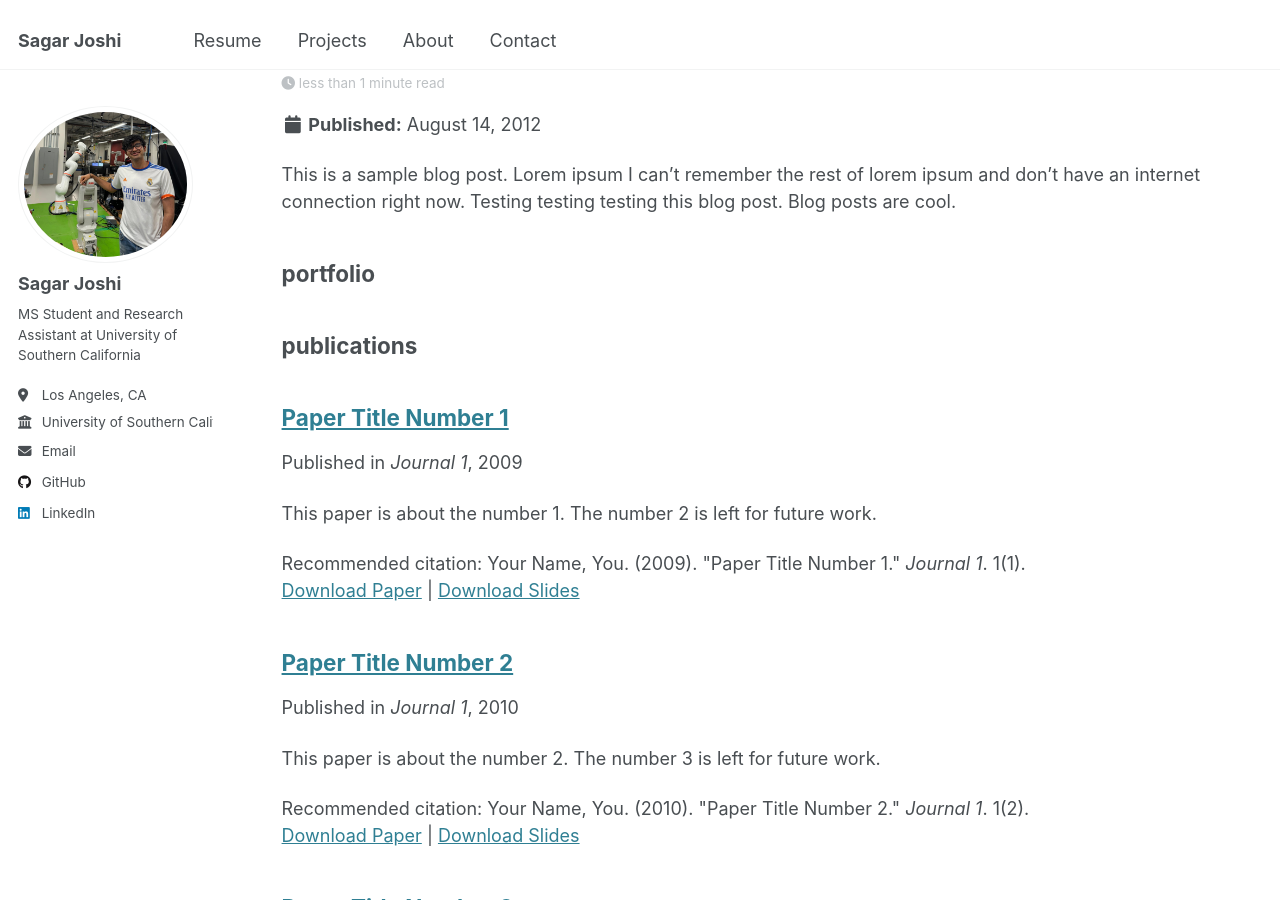
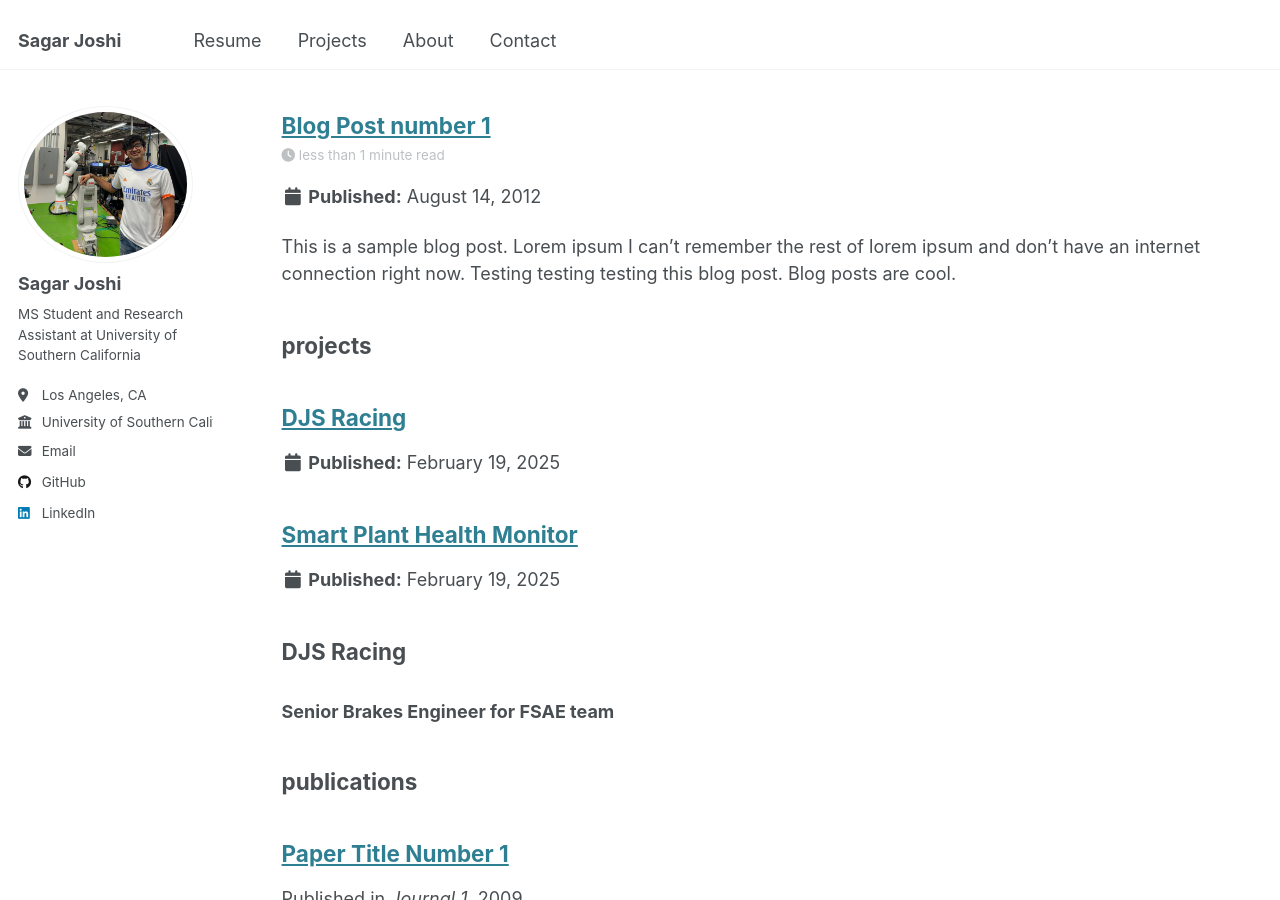
Before and after one commit to SagarJoshi73249/SagarJoshi73249.github.io, a Jekyll site: the page built from _pages/sitemap.md, in a window 1280 px wide and 900 px high, scrolled down 2532 px. Built offline with Jekyll 4.4.1, drawn with Linux system fonts in a browser that asks for light colours.

Commit message:
projects.md

```diff
--- a/_config.yml
+++ b/_config.yml
@@ -219,7 +219,7 @@ collections:
   publications:
     output: true
     permalink: /:collection/:path/
-  portfolio:
+  projects:
     output: true
     permalink: /:collection/:path/
   talks:
--- a/_pages/projects.html
+++ /dev/null
@@ -1,350 +0,0 @@
----
-layout: archive
-title: ""
-permalink: /projects/
-author_profile: true
----
-
-
-
-<!DOCTYPE html>
-<html lang="en">
-<head>
-    <meta charset="UTF-8">
-    <meta name="viewport" content="width=device-width, initial-scale=1.0">
-    <title>Projects</title>
-    <style>
-        :root {
-            --primary-color: #333;
-            --secondary-color: #666;
-            --light-bg: #f8f9fa;
-            --dark-bg: #222;
-            --card-shadow: 0 4px 6px rgba(0,0,0,0.1);
-            --card-hover-shadow: 0 10px 15px rgba(0,0,0,0.15);
-            --transition-speed: 0.3s;
-        }
-
-        body {
-            font-family: 'Roboto', 'Helvetica Neue', Arial, sans-serif;
-            line-height: 1.6;
-            color: #333;
-            background-color: #fff;
-            margin: 0;
-            padding: 0;
-        }
-
-        .container {
-            max-width: 1200px;
-            margin: 0 auto;
-            padding: 0 20px;
-        }
-
-        header {
-            background-color: var(--dark-bg);
-            color: white;
-            padding: 60px 0 30px;
-            text-align: center;
-            position: relative;
-        }
-
-        header::after {
-            content: '';
-            position: absolute;
-            bottom: 0;
-            left: 0;
-            width: 100%;
-            height: 4px;
-            background: #444;
-        }
-
-        h1 {
-            font-size: 2.5rem;
-            margin-bottom: 10px;
-        }
-
-        .subtitle {
-            font-size: 1.1rem;
-            opacity: 0.8;
-            max-width: 700px;
-            margin: 0 auto 20px;
-        }
-
-        .card-container {
-            display: grid;
-            grid-template-columns: repeat(auto-fill, minmax(350px, 1fr));
-            gap: 30px;
-            margin: 50px 0 60px;
-        }
-
-        .card {
-            background-color: white;
-            border-radius: 8px;
-            overflow: hidden;
-            box-shadow: var(--card-shadow);
-            transition: transform var(--transition-speed), box-shadow var(--transition-speed);
-            cursor: pointer;
-            height: 100%;
-            display: flex;
-            flex-direction: column;
-        }
-
-        .card:hover {
-            transform: translateY(-5px);
-            box-shadow: var(--card-hover-shadow);
-        }
-
-        .card-image {
-            height: 200px;
-            overflow: hidden;
-        }
-
-        .card-image img {
-            width: 100%;
-            height: 100%;
-            object-fit: cover;
-            transition: transform 0.5s ease;
-        }
-
-        .card:hover .card-image img {
-            transform: scale(1.05);
-        }
-
-        .card-content {
-            padding: 25px;
-            flex-grow: 1;
-            display: flex;
-            flex-direction: column;
-        }
-
-        .card-title {
-            font-size: 1.3rem;
-            margin-top: 0;
-            margin-bottom: 15px;
-            color: var(--dark-bg);
-        }
-
-        .card-description {
-            color: var(--secondary-color);
-            margin-bottom: 20px;
-            flex-grow: 1;
-        }
-
-        .card-tags {
-            display: flex;
-            flex-wrap: wrap;
-            gap: 6px;
-            margin-top: auto;
-        }
-
-        .card-tag {
-            font-size: 0.7rem;
-            background-color: var(--light-bg);
-            color: var(--secondary-color);
-            padding: 4px 10px;
-            border-radius: 50px;
-        }
-
-        .project-link {
-            display: inline-block;
-            margin-top: 15px;
-            color: #000;
-            text-decoration: none;
-            font-weight: 500;
-            font-size: 0.9rem;
-            transition: color var(--transition-speed);
-        }
-
-        .project-link:hover {
-            color: #555;
-        }
-
-        @media (max-width: 768px) {
-            .card-container {
-                grid-template-columns: repeat(auto-fill, minmax(300px, 1fr));
-            }
-        }
-
-        @media (max-width: 576px) {
-            .card-container {
-                grid-template-columns: 1fr;
-            }
-
-            h1 {
-                font-size: 2rem;
-            }
-        }
-
-        .top-button {
-            position: fixed;
-            bottom: 30px;
-            right: 30px;
-            background-color: #333;
-            color: white;
-            width: 45px;
-            height: 45px;
-            border-radius: 50%;
-            display: flex;
-            align-items: center;
-            justify-content: center;
-            cursor: pointer;
-            box-shadow: 0 2px 10px rgba(0,0,0,0.2);
-            opacity: 0;
-            transform: translateY(20px);
-            transition: opacity 0.3s ease, transform 0.3s ease;
-            z-index: 100;
-        }
-
-        .top-button.visible {
-            opacity: 1;
-            transform: translateY(0);
-        }
-
-        .top-button svg {
-            width: 20px;
-            height: 20px;
-        }
-    </style>
-</head>
-<body>
-    <header>
-        <div class="container">
-            <h1>Projects</h1>
-            <p class="subtitle">Explore my research and development work across various domains.</p>
-        </div>
-    </header>
-
-    <main class="container">
-        <div class="card-container">
-            <!-- Project 1 -->
-            <div class="card">
-                <div class="card-image">
-                    <img src="/api/placeholder/800/450" alt="Deep Learning for Image Recognition">
-                </div>
-                <div class="card-content">
-                    <h3 class="card-title">DJS Racing</h3>
-                    <p class="card-description">Senior Brakes Engineer for FSAE team</p>
-                    <div class="card-tags">
-                        <span class="card-tag">Machine Learning</span>
-                        <span class="card-tag">CNN</span>
-                        <span class="card-tag">Computer Vision</span>
-                    </div>
-                    <a href="#" class="project-link">View details →</a>
-                </div>
-            </div>
-
-            <!-- Project 2 -->
-            <div class="card">
-                <div class="card-image">
-                    <img src="/api/placeholder/800/450" alt="Responsive E-commerce Platform">
-                </div>
-                <div class="card-content">
-                    <h3 class="card-title">Modified Robot Gripper for Glass Handling</h3>
-                    <p class="card-description">Designed and developed a full-stack e-commerce platform with React and Node.js, featuring real-time inventory management.</p>
-                    <div class="card-tags">
-                        <span class="card-tag">Web Development</span>
-                        <span class="card-tag">React</span>
-                        <span class="card-tag">Node.js</span>
-                    </div>
-                    <a href="#" class="project-link">View details →</a>
-                </div>
-            </div>
-
-            <!-- Project 3 -->
-            <div class="card">
-                <div class="card-image">
-                    <img src="/api/placeholder/800/450" alt="Customer Segmentation Analysis">
-                </div>
-                <div class="card-content">
-                    <h3 class="card-title">Design and Development of a Mechanical Flywheel Battery</h3>
-                    <p class="card-description">FInal year project</p>
-                    <div class="card-tags">
-                        <span class="card-tag">Data Analysis</span>
-                        <span class="card-tag">Clustering</span>
-                        <span class="card-tag">Marketing</span>
-                    </div>
-                    <a href="#" class="project-link">View details →</a>
-                </div>
-            </div>
-
-            <!-- Project 4 -->
-            <div class="card">
-                <div class="card-image">
-                    <img src="{{ '/images/plant_monitor.jpg' | relative_url }}" alt="ChatGPT integrated Smart Plant Health Monitor">
-                </div>
-                <div class="card-content">
-                    <h3 class="card-title">ChatGPT integrated Smart Plant Health Monitor</h3>
-                    <p class="card-description">Developed a cross-platform mobile application for health monitoring with Flutter, integrated with wearable devices via Bluetooth.</p>
-                    <div class="card-tags">
-                        <span class="card-tag">Mobile App</span>
-                        <span class="card-tag">Flutter</span>
-                        <span class="card-tag">IoT</span>
-                    </div>
-                    <a href="/projects/plant-monitor" class="project-link">View details →</a>
-                </div>
-            </div>
-
-            <!-- Project 5 -->
-            <div class="card">
-                <div class="card-image">
-                    <img src="/api/placeholder/800/450" alt="Natural Language Processing System">
-                </div>
-                <div class="card-content">
-                    <h3 class="card-title">Autonomous car headlight detecter</h3>
-                    <p class="card-description">Project</p>
-                    <div class="card-tags">
-                        <span class="card-tag">Machine Learning</span>
-                        <span class="card-tag">NLP</span>
-                        <span class="card-tag">Python</span>
-                    </div>
-                    <a href="#" class="project-link">View details →</a>
-                </div>
-            </div>
-
-            <!-- Project 6 -->
-            <div class="card">
-                <div class="card-image">
-                    <img src="/api/placeholder/800/450" alt="Portfolio Website Generator">
-                </div>
-                <div class="card-content">
-                    <h3 class="card-title">kuka iiwa</h3>
-                    <p class="card-description">asd</p>
-                    <div class="card-tags">
-                        <span class="card-tag">Web Development</span>
-                        <span class="card-tag">JavaScript</span>
-                        <span class="card-tag">CSS</span>
-                    </div>
-                    <a href="#" class="project-link">View details →</a>
-                </div>
-            </div>
-        </div>
-    </main>
-
-    <div class="top-button" id="topButton">
-        <svg xmlns="http://www.w3.org/2000/svg" fill="none" viewBox="0 0 24 24" stroke="currentColor">
-            <path stroke-linecap="round" stroke-linejoin="round" stroke-width="2" d="M5 10l7-7m0 0l7 7m-7-7v18" />
-        </svg>
-    </div>
-
-    <script>
-        document.addEventListener('DOMContentLoaded', function() {
-            const topButton = document.getElementById('topButton');
-
-            // Scroll to top functionality
-            window.addEventListener('scroll', function() {
-                if (window.pageYOffset > 300) {
-                    topButton.classList.add('visible');
-                } else {
-                    topButton.classList.remove('visible');
-                }
-            });
-
-            topButton.addEventListener('click', function() {
-                window.scrollTo({
-                    top: 0,
-                    behavior: 'smooth'
-                });
-            });
-        });
-    </script>
-</body>
-</html>
```
Also changed, not shown: _pages/projects.md (added, +168 -0 lines), _projects/plant-monitor.md (+1 -1 lines).
